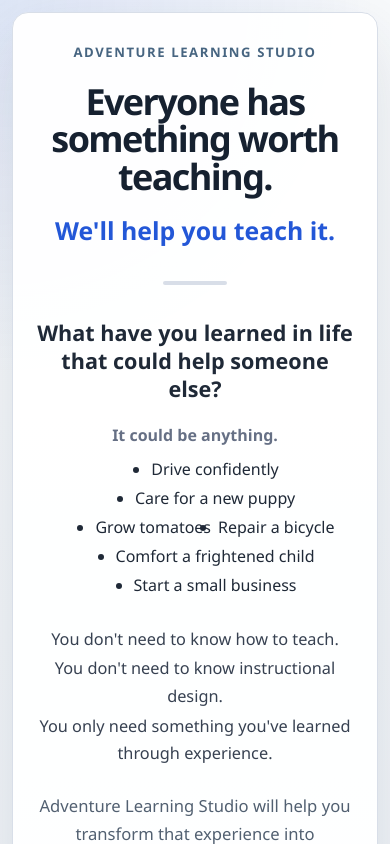
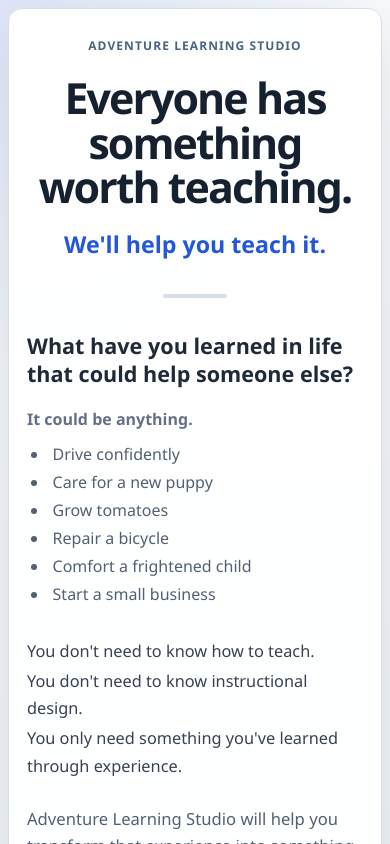
Before and after one commit to aferlazzo/AdventureLearningStudio, a React (Vite) app: page / in a window 390 px wide. Shown: the top 844 px of the page. Built offline with nearby package versions, Linux system fonts and the light colour scheme.

Commit message:
Make welcome layout readable and phone-friendly

```diff
--- a/src/styles/welcome.css
+++ b/src/styles/welcome.css
@@ -15,6 +15,10 @@
   border-radius: 22px;
   box-shadow: 0 24px 70px rgba(31, 41, 55, 0.12);
   padding: clamp(32px, 6vw, 64px);
+}
+
+.welcome-heading,
+.welcome-action {
   text-align: center;
 }
 
@@ -31,15 +35,16 @@
   max-width: 650px;
   margin: 0 auto;
   color: #162130;
-  font-size: clamp(2.25rem, 6vw, 4.4rem);
+  font-size: clamp(2.1rem, 6vw, 4.4rem);
   line-height: 1.04;
   letter-spacing: -0.045em;
+  overflow-wrap: anywhere;
 }
 
 .welcome-promise {
   margin: 18px 0 0;
   color: #2357d7;
-  font-size: clamp(1.55rem, 3.5vw, 2.35rem);
+  font-size: clamp(1.45rem, 3.5vw, 2.35rem);
   font-weight: 750;
 }
 
@@ -51,40 +56,37 @@
   background: #d8dee8;
 }
 
+.welcome-body {
+  max-width: 650px;
+  margin: 0 auto;
+  text-align: left;
+}
+
 .welcome-card h2 {
-  max-width: 600px;
-  margin: 0 auto;
+  margin: 0;
   color: #1f2937;
   font-size: clamp(1.35rem, 3vw, 1.85rem);
   line-height: 1.3;
 }
 
 .welcome-intro {
-  margin: 20px 0 12px;
+  margin: 20px 0 10px;
   color: #667085;
   font-weight: 700;
 }
 
 .welcome-examples {
-  display: flex;
-  flex-wrap: wrap;
-  justify-content: center;
-  gap: 8px;
-  max-width: 650px;
-  margin: 0 auto 30px;
+  margin: 0 0 30px;
+  padding-left: 1.4rem;
+  color: #526071;
+  line-height: 1.75;
 }
 
-.welcome-examples span {
-  padding: 8px 11px;
-  border: 1px solid #e0e6ee;
-  border-radius: 999px;
-  background: #f8fafc;
-  color: #526071;
-  font-size: 0.92rem;
+.welcome-examples li {
+  padding-left: 0.2rem;
 }
 
 .welcome-reassurance {
-  margin: 0 auto;
   color: #374151;
   font-size: 1.02rem;
   line-height: 1.7;
@@ -95,16 +97,18 @@
 }
 
 .welcome-explanation {
-  max-width: 610px;
-  margin: 24px auto 0;
+  margin: 24px 0 0;
   color: #526071;
   font-size: 1.04rem;
   line-height: 1.65;
 }
 
+.welcome-action {
+  margin-top: 34px;
+}
+
 .welcome-button {
   min-width: 180px;
-  margin-top: 34px;
   padding: 14px 25px;
   border: 1px solid #2357d7;
   border-radius: 11px;
@@ -136,19 +140,22 @@
 @media (max-width: 620px) {
   .welcome-page {
     align-items: start;
-    padding: 12px;
+    padding: 8px;
   }
 
   .welcome-card {
-    border-radius: 16px;
-    padding: 30px 22px;
+    width: 100%;
+    border-radius: 14px;
+    padding: 28px 18px;
   }
 
   .welcome-brand {
     margin-bottom: 22px;
+    font-size: 0.75rem;
+    letter-spacing: 0.09em;
   }
 
-  .welcome-examples {
-    gap: 7px;
+  .welcome-card h1 {
+    font-size: clamp(2rem, 11vw, 2.8rem);
   }
 }
```
